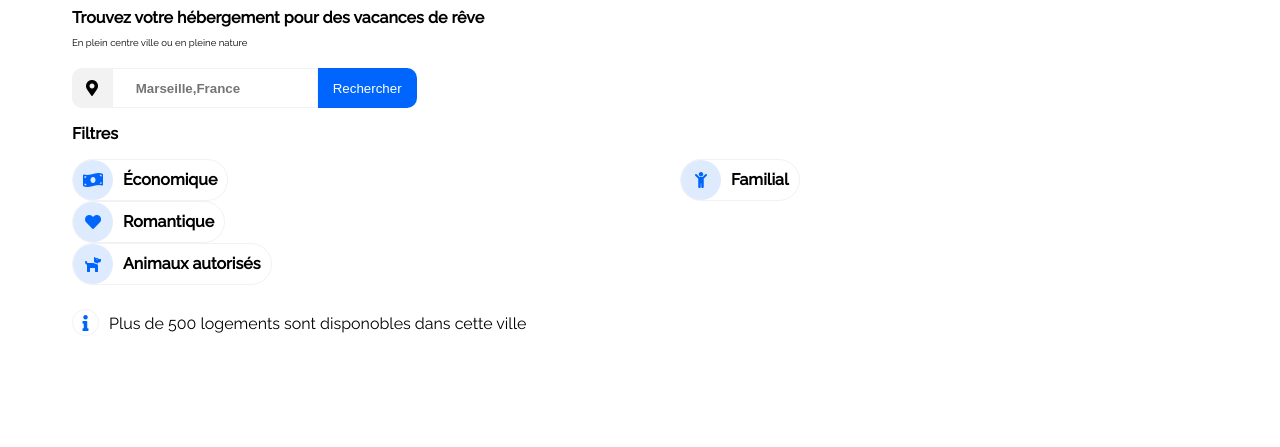
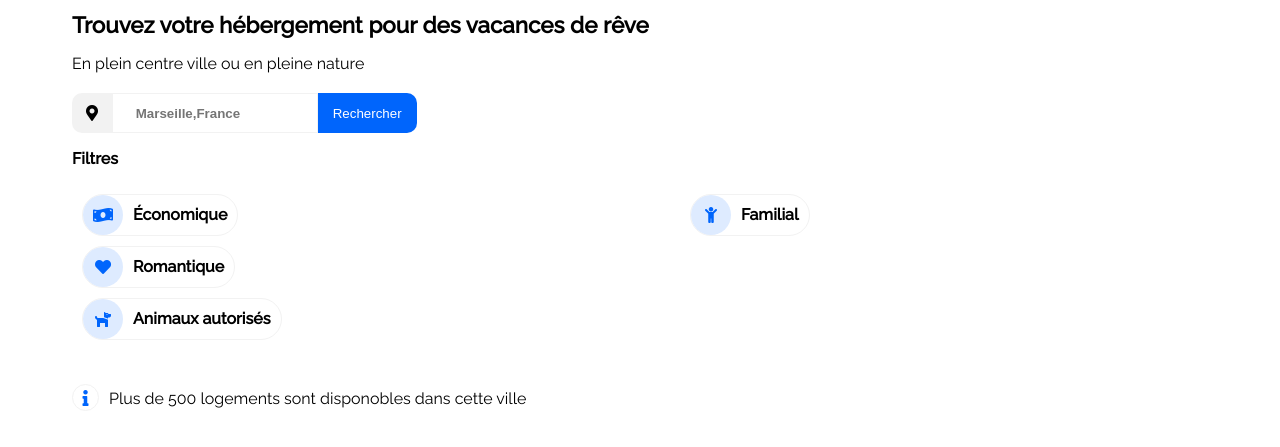
Before and after one commit to AlexPYgit/AlexisPayet_2_20122020, a plain HTML site: page smartphone-first/smartphone-first.html in a window 1280 px wide. Shown: the part 147-594 px from the top of the page. Drawn offline with Linux system fonts and the light colour scheme.

Commit message:
commit de sauvegarde

```diff
--- a/smartphone-first/Style-descktop.css
+++ b/smartphone-first/Style-descktop.css
@@ -2,6 +2,7 @@
 
 
 @media screen and (min-width : 1200px){
+
     .Filter{
         display: flex;
     }
--- a/smartphone-first/smartphone-first.html
+++ b/smartphone-first/smartphone-first.html
@@ -5,7 +5,7 @@
     <meta name="viewport" content="width=device-width, initial-scale=1.0" view-width="100%">
     <title>Réservia</title>
     <link rel="stylesheet" type="text/css" href="style.css">
-    <link rel="stylesheet" media="sreen and (max-width : 1200px)" type="text/css" href="Style-descktop.css">
+    <link rel="stylesheet" media="sreen and (min-width : 1200px)" type="text/css" href="Style-descktop.css">
     <link href="https://fonts.googleapis.com/css2?family=Raleway:wght@400;500&display=swap" rel="stylesheet">
     <link rel="stylesheet" href="https://use.fontawesome.com/releases/v5.8.1/css/all.css"
     integrity="sha384-50oBUHEmvpQ+1lW4y57PTFmhCaXp0ML5d60M1M7uH2+nqUivzIebhndOJK28anvf" crossorigin="anonymous">
--- a/smartphone-first/style.css
+++ b/smartphone-first/style.css
@@ -53,11 +53,12 @@ body{
 }
 
 .SiteHeader-h1{
-    font-size:1em;
+    font-size:1.4em;
+    font-weight: bold;
 }
 #SiteHeader-slogan{
     color:black;
-    font-size: 0.6em;
+    font-size: 1em;
 }
 
 /*Parti recherche*/
@@ -103,18 +104,18 @@ body{
 .Filter{
     font-weight: bold;
     margin-top: 10px;
-
 }
 
 .Filter_block{
     display: flex;
     flex-flow:column wrap;
-    height: 150px;
+    height: 200px;
 }
 
 .FilterChoice{
     border: 1px solid  #F2F2F2;
     border-radius: 30px;
+    margin: 10px 0 0 10px;
     display: flex;
     width: max-content;
 }
```
